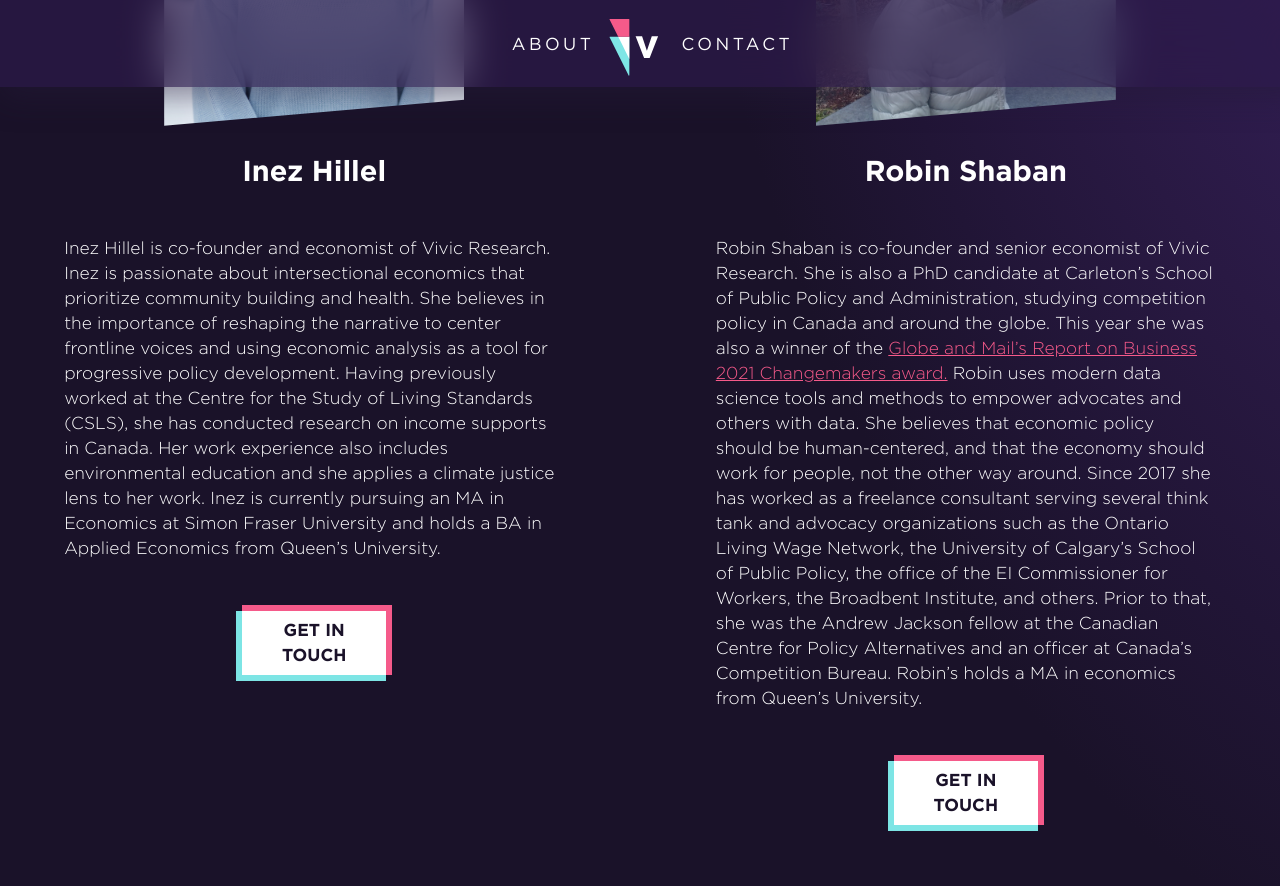
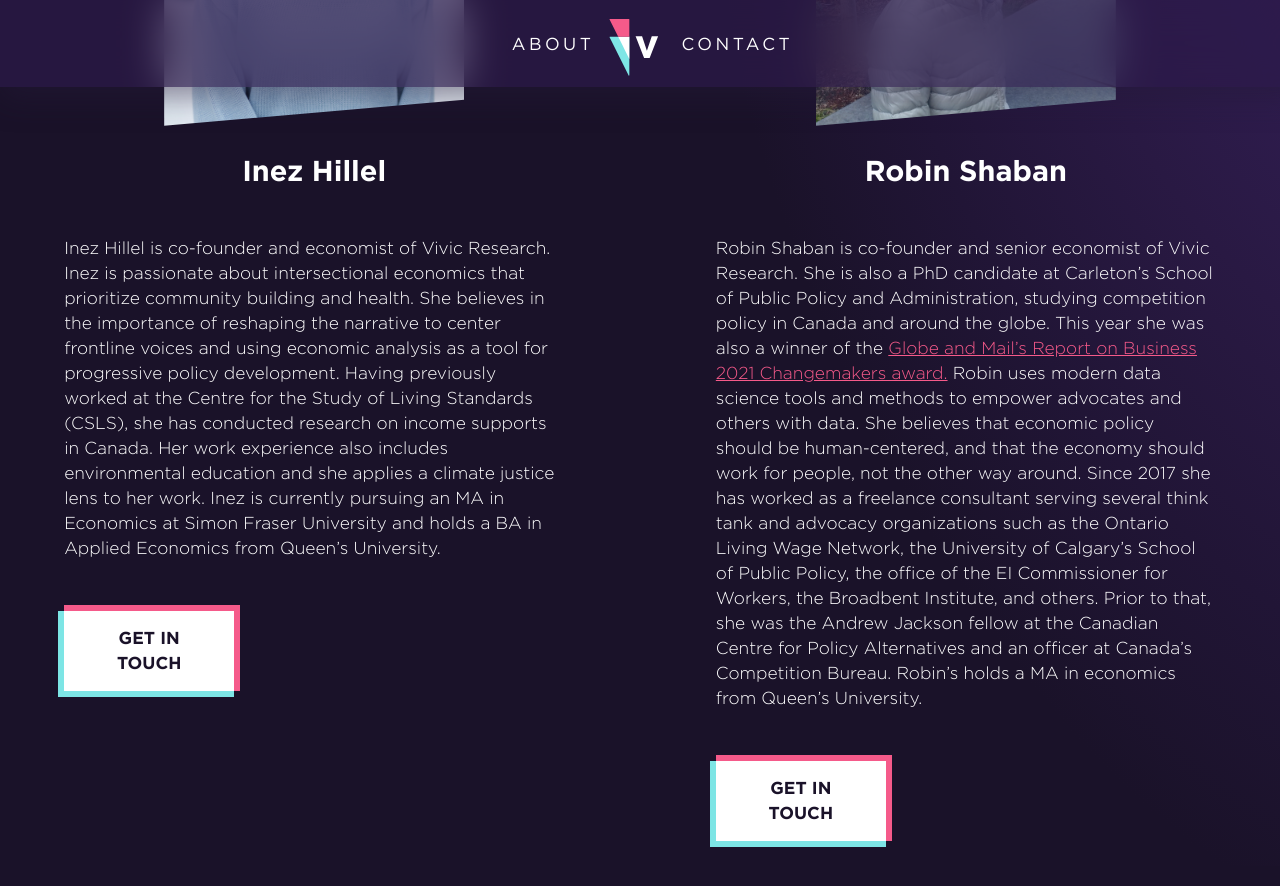
Before and after one commit to GoodbyteCo/Vivic-Website, a Jekyll site: the page built from about.html, in a window 1280 px wide and 900 px high, scrolled down 620 px. Shown: the top 886 px of the window. Built offline with Jekyll 4.4.1, drawn with Linux system fonts in a browser that asks for light colours.

Commit message:
Revert "better centering"
This reverts commit da9caf5962ffe2953004dfff672fb500260e59a4.

```diff
--- a/assets/styles/style.css
+++ b/assets/styles/style.css
@@ -76,7 +76,7 @@ header {
 
 a.cta {
     display: block;
-    padding: 7px;
+    padding: 15px 20px;
     max-width: 130px;
     margin: 0 auto;
 
@@ -104,8 +104,8 @@ a.cta:focus {
 }
 
 a.desc-cta {
-    width: 50%;
-    margin: 50px auto;
+    margin-left: 0;
+    margin-top: 50px;
 }
 
 #mainlogo {
```
